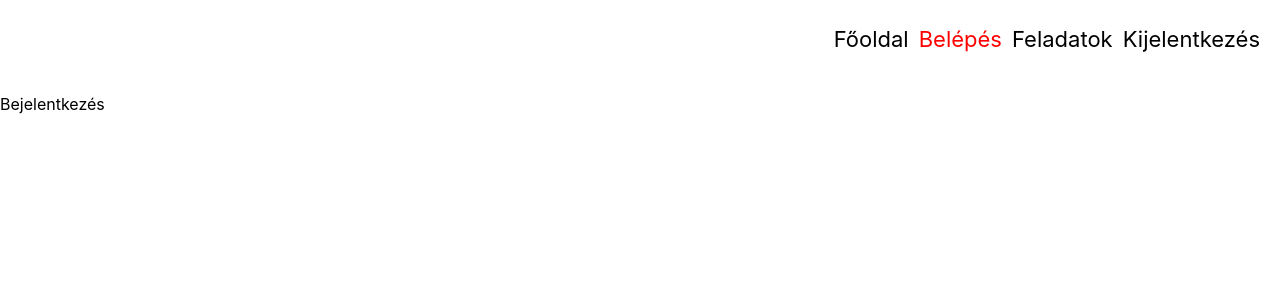
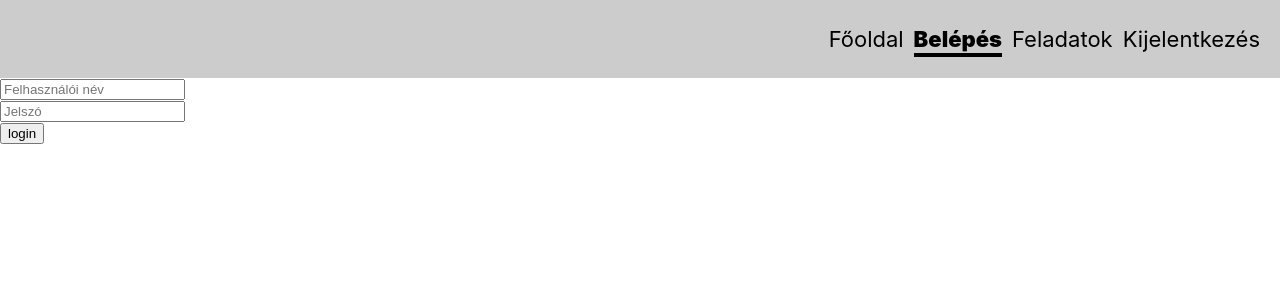
Before and after one commit to zilahir/math_practice, a React (Create React App) app in the folder frontend/: page /login in a window 1280 px wide. Shown: the top 300 px of the page. Built offline with nearby package versions, Linux system fonts and the light colour scheme.

Commit message:
reusable input component added

```diff
--- a/frontend/src/components/Header/Header.module.scss
+++ b/frontend/src/components/Header/Header.module.scss
@@ -2,6 +2,7 @@
     display: flex;
     justify-content: end;
     padding: 10px 20px;
+    background: rgba($color: #ccc, $alpha: 1);
 
     .menuContainer {
         list-style-type: none;
--- a/frontend/src/components/Header/components/MenuItem/MenuItem.module.scss
+++ b/frontend/src/components/Header/components/MenuItem/MenuItem.module.scss
@@ -6,7 +6,19 @@
 
     &.active {
         a {
-            color: red;
+            font-weight: 900;
+            position: relative;
+
+            &:after {
+                content: '';
+                position: absolute;
+                width: 100%;
+                height: 2px;
+                background: rgba($color: #000, $alpha: 1);
+                left: 0;
+                bottom: -5px;
+                padding-top: 2px;
+            }
         }
     }
 
--- /dev/null
+++ b/frontend/src/components/common/Input/index.jsx
@@ -0,0 +1,32 @@
+import PropTypes from "prop-types";
+
+function Input({
+  value,
+  onChangeHandler,
+  inputType,
+  placeHolder,
+}) {
+  return (
+    <div>
+      <input
+        type={inputType}
+        value={value}
+        onChange={(event) => onChangeHandler(event.target.value)}
+        placeholder={placeHolder}
+      />
+    </div>
+  );
+}
+
+Input.defaultProps = {
+  inputType: "text",
+};
+
+Input.propTypes = {
+  value: PropTypes.string.isRequired,
+  onChangeHandler: PropTypes.func.isRequired,
+  inputType: PropTypes.oneOf(["text", "password"]),
+  placeHolder: PropTypes.string.isRequired,
+};
+
+export default Input;
--- a/frontend/src/pages/Login/index.jsx
+++ b/frontend/src/pages/Login/index.jsx
@@ -1,9 +1,25 @@
+import { useState } from "react";
+
+import Input from "../../components/common/Input";
+
 function Login() {
+  const [username, setUsername] = useState("");
+  const [password, setPassword] = useState("");
+
+  function handleLogin() {
+    const loginObject = {
+      username,
+      password,
+    };
+    console.log("loginObject", loginObject);
+  }
   return (
     <div>
-      <p>
-        Bejelentkezés
-      </p>
+      <Input placeHolder="Felhasználói név" value={username} onChangeHandler={setUsername} />
+      <Input inputType="password" placeHolder="Jelszó" value={password} onChangeHandler={setPassword} />
+      <button onClick={() => handleLogin()} type="button">
+        login
+      </button>
     </div>
   );
 }
```
